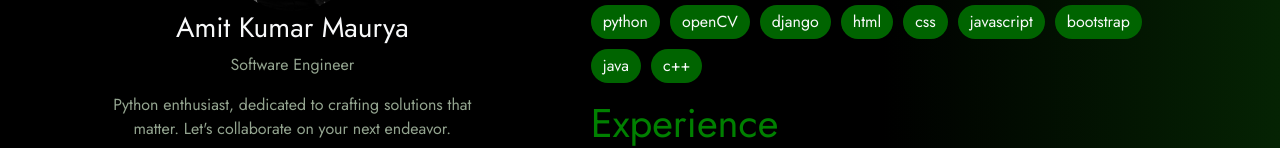
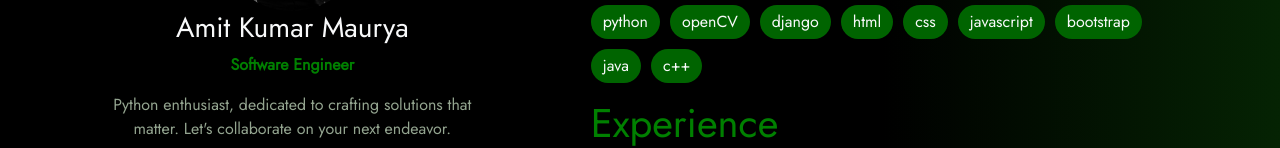
Before and after one commit to akmgeek/portfolio, a plain HTML site: page index.html in a window 1280 px wide. Shown: the part 323-471 px from the top of the page. Drawn offline with nearby package versions, Linux system fonts and the light colour scheme.

Commit message:
Text corrections

```diff
--- a/index.html
+++ b/index.html
@@ -33,7 +33,7 @@
               <h3 class="mb-2">Amit Kumar Maurya</h3>
 
               <!-- Designation -->
-              <p style="color: #94a590;">Software Engineer</p>
+              <p style="color: green;"><b>Software Engineer</b></p>
 
               <!-- Description -->
               <p class="profile-description">Python enthusiast, dedicated to crafting solutions that matter. Let's collaborate on your next endeavor.</p>
```
